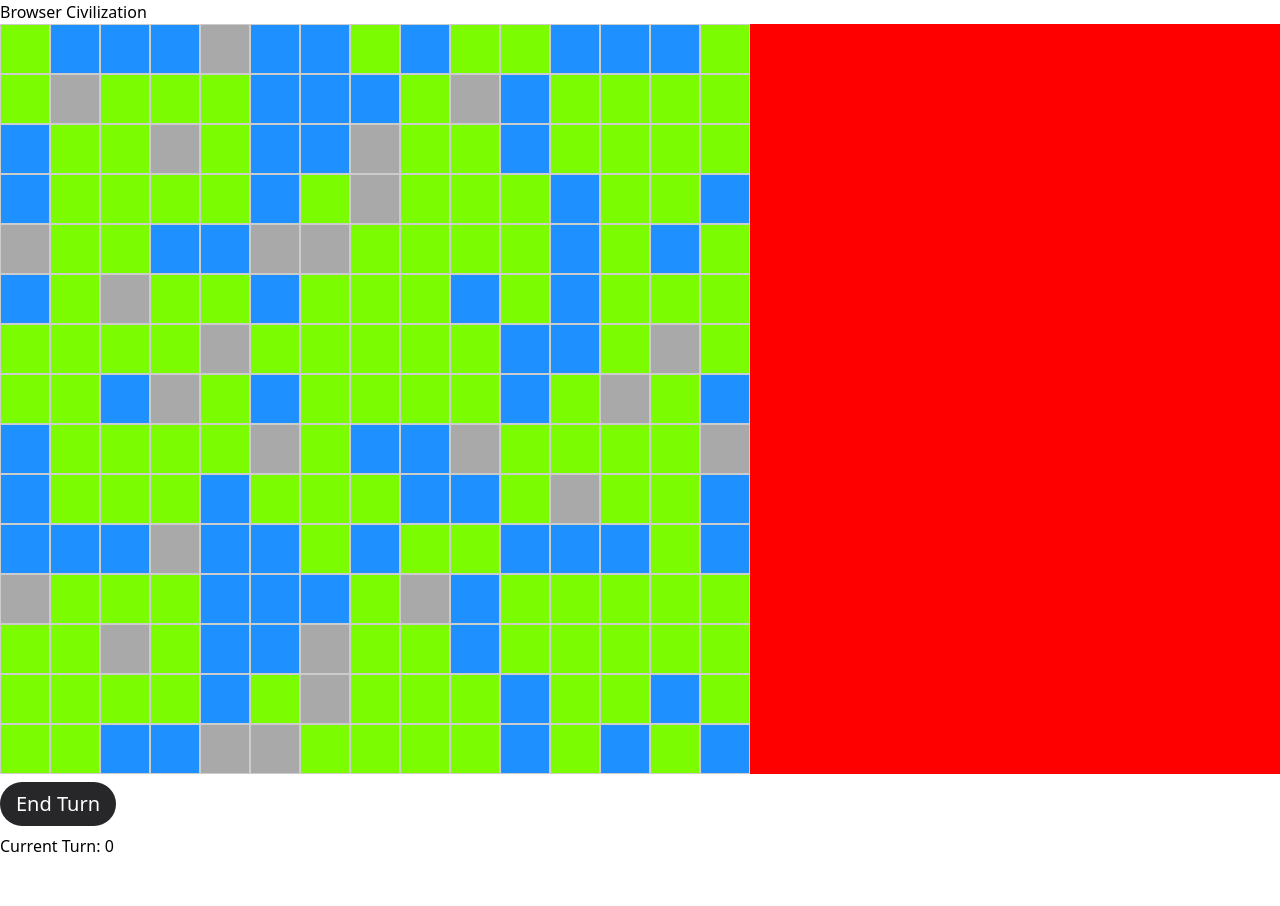
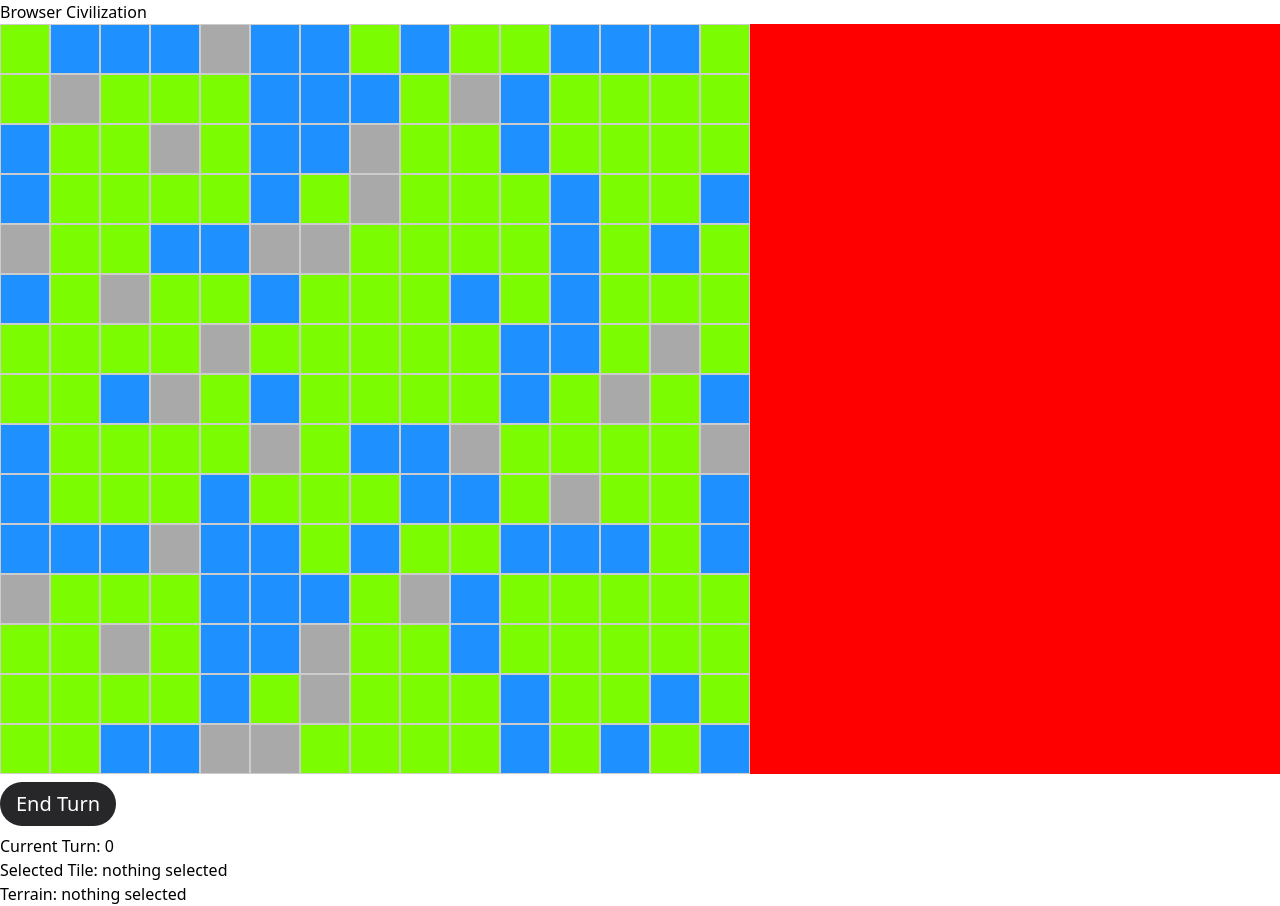
Before and after one commit to Realrickkel/BrowserCiv, a React (Vite) app: page / in a window 1280 px wide. Before the commit the page ends 858 px from the top, so only its background shows below. Built offline with nearby package versions, Linux system fonts and the light colour scheme.

Commit message:
Update App.jsx

```diff
--- a/src/App.jsx
+++ b/src/App.jsx
@@ -99,6 +99,16 @@ function App() {
             Terrain: {selectedTile.terrain}
           </p>
         )}
+        {!selectedTile && (
+          <>
+            <p className=''>
+              Selected Tile: nothing selected
+            </p>
+            <p className=''>
+              Terrain: nothing selected
+            </p>
+          </>
+        )}
       </div>
 
     </div>
```
